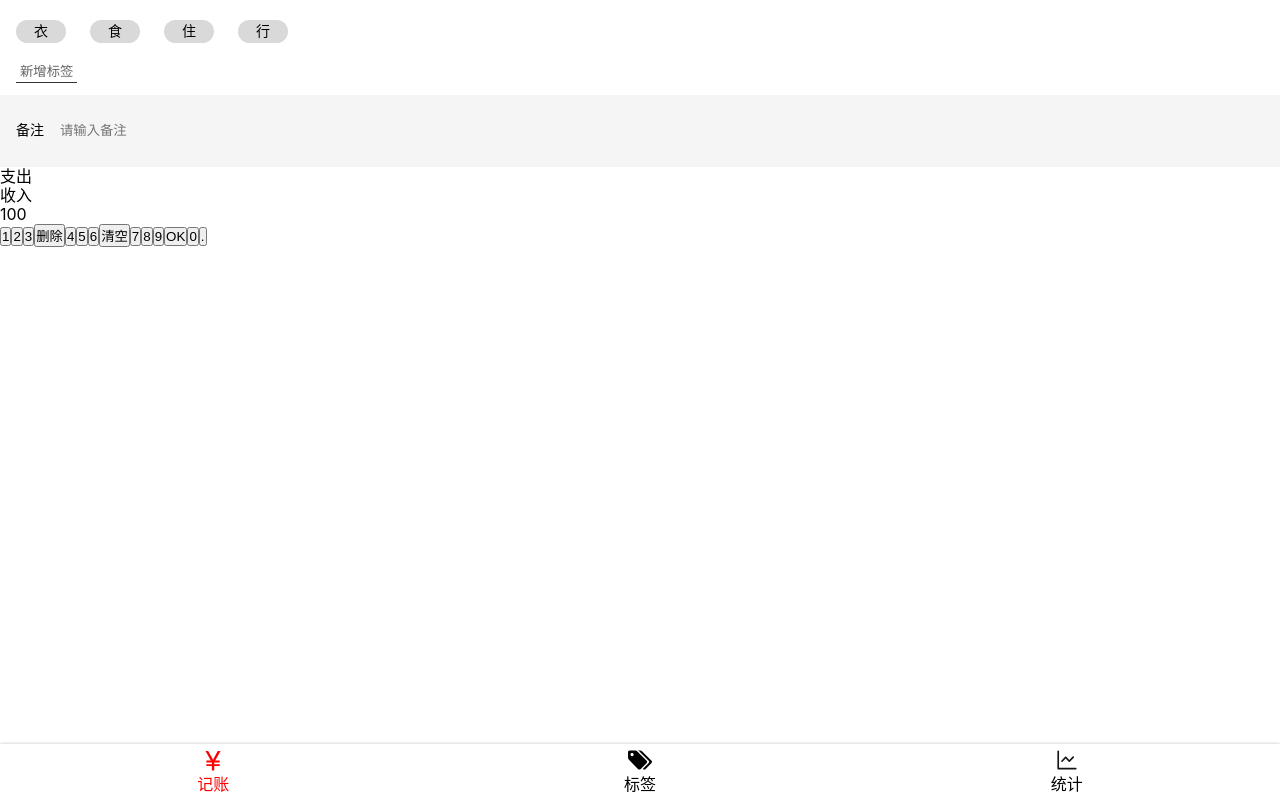
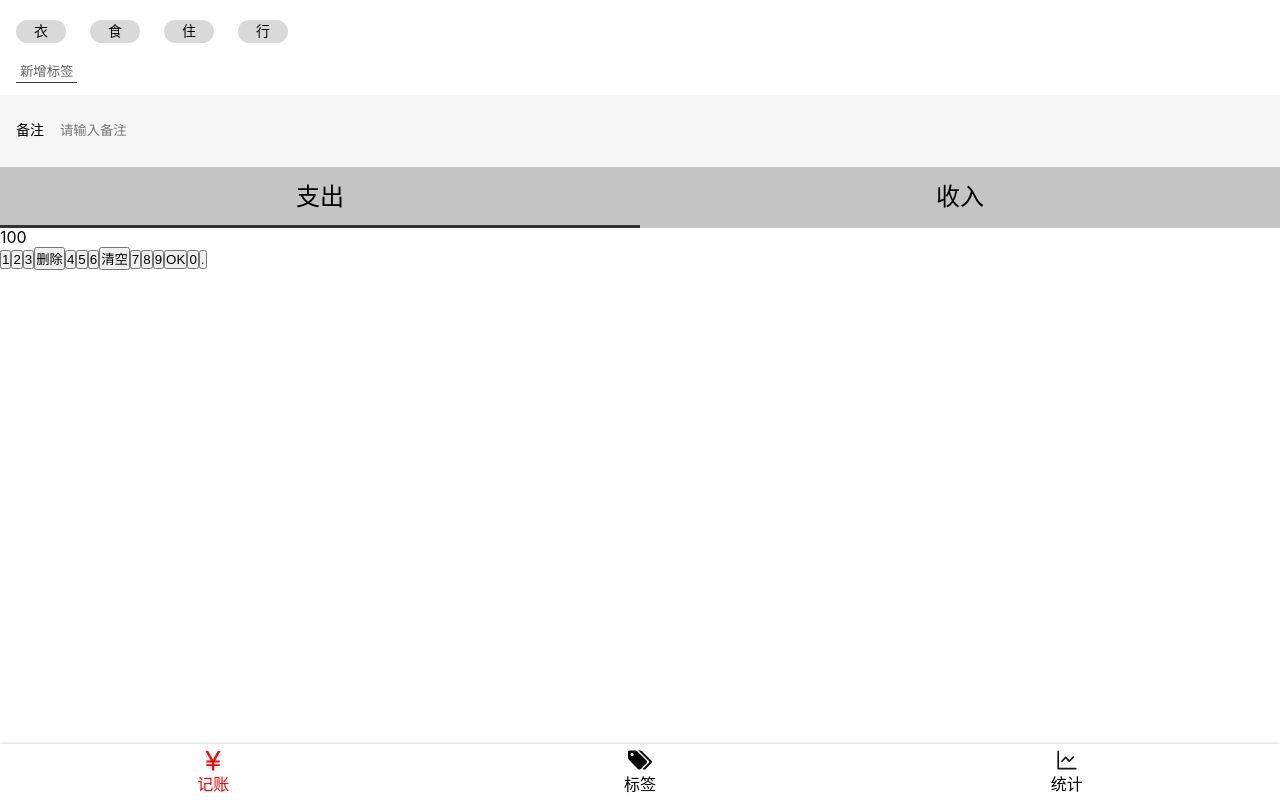
Before and after one commit to Gjc452/Drib-money-react, a React app: page /money in a window 1280 px wide. Built offline with nearby package versions, Linux system fonts and the light colour scheme.

Commit message:
完成 Money.tsx 之 TypesSection CSS样式

```diff
--- a/src/views/Money.tsx
+++ b/src/views/Money.tsx
@@ -39,7 +39,27 @@
   }
 `;
 const TypesSection = styled.section`
-
+  font-size: 24px;
+  > ul{
+    display: flex;
+    background: #c4c4c4;
+    > li{
+      width: 50%;
+      text-align: center;
+      padding: 16px 0;
+      position: relative;
+      &.selected::after{
+        content: '';
+        display: block;
+        height: 3px;
+        background: #333;
+        position: absolute;
+        bottom: 0;
+        width: 100%;
+        left: 0;
+      }
+    }
+  }
 `;
 const NumberPadSection = styled.section`
 
@@ -65,7 +85,7 @@
       </NotesSection>
       <TypesSection>
         <ul>
-          <li>支出</li>
+          <li className='selected'>支出</li>
           <li>收入</li>
         </ul>
       </TypesSection>
```
